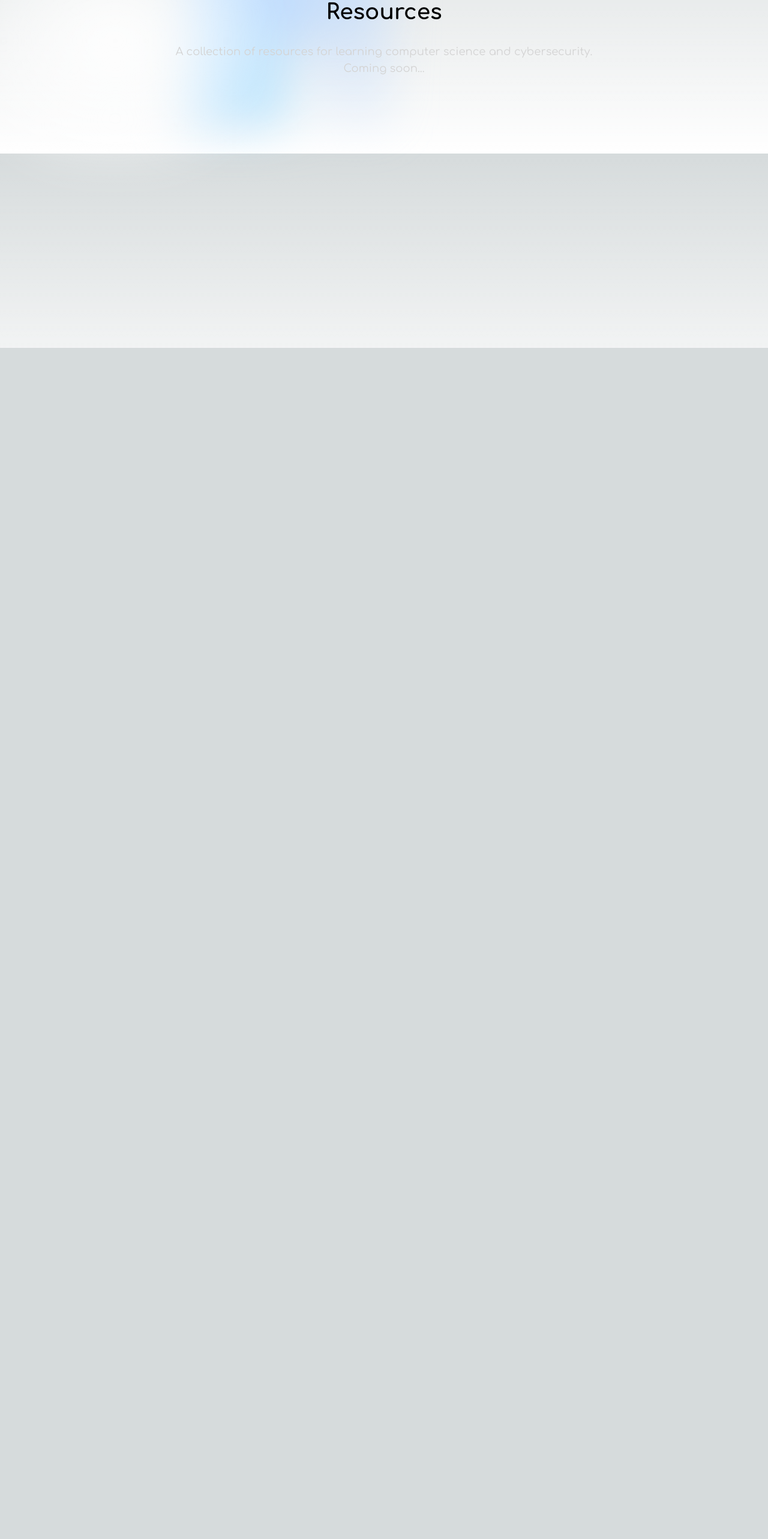
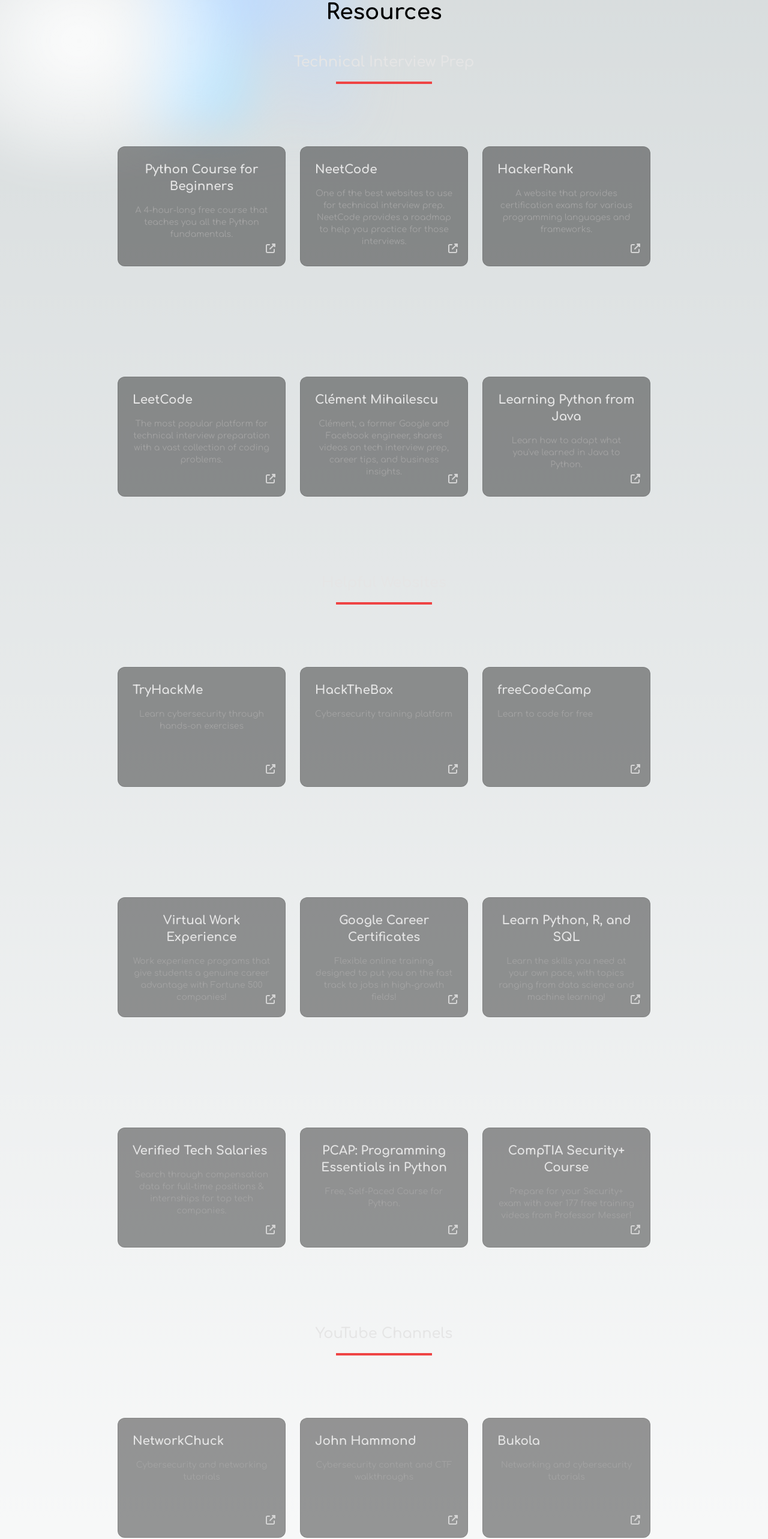
Before and after one commit to SJUACM/Website-V2, a Next.js app: page /resources in a window 1280 px wide. Shown: the part 220-2786 px from the top of the page at 60% size. Before the commit the page ends 800 px from the top, so only its background shows below. Built offline with nearby package versions, Linux system fonts and the light colour scheme.

Commit message:
initial resources page

```diff
--- a/src/app/meetings/page.tsx
+++ b/src/app/meetings/page.tsx
@@ -1,3 +1,5 @@
+"use client";
+
 import Meeting from "../components/meeting";
 import AWS from "../../../public/images/AWS_1.jpg";
 import Clue from "../../../public/images/Clue_Pt2_1.jpg";
--- a/src/app/resources/page.tsx
+++ b/src/app/resources/page.tsx
@@ -1,15 +1,212 @@
 "use client";
 import React from "react";
+import { FontAwesomeIcon } from "@fortawesome/react-fontawesome";
+import {
+  faCode,
+  faLaptopCode,
+  faVideo,
+  faExternalLinkAlt
+} from "@fortawesome/free-solid-svg-icons";
+import { IconProp } from '@fortawesome/fontawesome-svg-core';
+import { CardBody, CardContainer, CardItem } from "../components/3d-card";
+
+interface Resource {
+  title: string;
+  description: string;
+  link: string;
+  icon?: IconProp;
+}
+
+const interviewResources: Resource[] = [
+  {
+    title: "Python Course for Beginners",
+    description: "A 4-hour-long free course that teaches you all the Python fundamentals.",
+    link: "https://www.youtube.com/watch?v=rfscVS0vtbw",
+    icon: faCode,
+  },
+  {
+    title: "NeetCode",
+    description: "One of the best websites to use for technical interview prep. NeetCode provides a roadmap to help you practice for those interviews.",
+    link: "https://www.youtube.com/c/neetcode",
+    icon: faLaptopCode,
+  },
+  {
+    title: "HackerRank",
+    description: "A website that provides certification exams for various programming languages and frameworks.",
+    link: "https://www.hackerrank.com/skills-verification",
+    icon: faCode,
+  },
+  {
+    title: "LeetCode",
+    description: "The most popular platform for technical interview preparation with a vast collection of coding problems.",
+    link: "https://leetcode.com",
+    icon: faCode,
+  },
+  {
+    title: "Clément Mihailescu",
+    description: "Clément, a former Google and Facebook engineer, shares videos on tech interview prep, career tips, and business insights.",
+    link: "https://www.youtube.com/channel/UCaO6VoaYJv4kS-TQO_M-N_g/featured",
+    icon: faLaptopCode,
+  },
+  {
+    title: "Learning Python from Java",
+    description: "Learn how to adapt what you've learned in Java to Python.",
+    link: "https://www.youtube.com/watch?v=xLovcfIugy8",
+    icon: faCode,
+  }
+];
+
+const helpfulWebsites: Resource[] = [
+  {
+    title: "TryHackMe",
+    description: "Learn cybersecurity through hands-on exercises",
+    link: "https://tryhackme.com",
+  },
+  {
+    title: "HackTheBox",
+    description: "Cybersecurity training platform",
+    link: "https://www.hackthebox.com",
+  },
+  {
+    title: "freeCodeCamp",
+    description: "Learn to code for free",
+    link: "https://www.freecodecamp.org",
+  },
+  {
+    title: "Virtual Work Experience",
+    description: "Work experience programs that give students a genuine career advantage with Fortune 500 companies!",
+    link: "https://www.theforage.com/",
+  },
+  {
+    title: "Google Career Certificates",
+    description: "Flexible online training designed to put you on the fast track to jobs in high-growth fields!",
+    link: "https://grow.google/certificates/",
+  },
+  {
+    title: "Learn Python, R, and SQL",
+    description: "Learn the skills you need at your own pace, with topics ranging from data science and machine learning!",
+    link: "https://www.datacamp.com/",
+  },
+  {
+    title: "Verified Tech Salaries",
+    description: "Search through compensation data for full-time positions & internships for top tech companies.",
+    link: "https://www.levels.fyi/?compare=Datadog,Capital%20One,Bloomberg&track=Software%20Engineer",
+  },
+  {
+    title: "PCAP: Programming Essentials in Python",
+    description: "Free, Self-Paced Course for Python.",
+    link: "https://www.netacad.com/courses/python-essentials-1?courseLang=en-US",
+  },
+  {
+    title: "CompTIA Security+ Course",
+    description: "Prepare for your Security+ exam with over 177 free training videos from Professor Messer!",
+    link: "https://www.professormesser.com/security-plus/sy0-701/sy0-701-video/sy0-701-comptia-security-plus-course/",
+  }
+];
+
+const youtubeChannels: Resource[] = [
+  {
+    title: "NetworkChuck",
+    description: "Cybersecurity and networking tutorials",
+    link: "https://www.youtube.com/@NetworkChuck",
+    icon: faVideo,
+  },
+  {
+    title: "John Hammond",
+    description: "Cybersecurity content and CTF walkthroughs",
+    link: "https://www.youtube.com/@_JohnHammond",
+    icon: faVideo,
+  },
+  {
+    title: "Bukola",
+    description: "Networking and cybersecurity tutorials",
+    link: "https://www.youtube.com/c/Bukola1",
+    icon: faVideo,
+  },
+  {
+    title: "Fireship",
+    description: "Quick, practical web development and programming tutorials",
+    link: "https://www.youtube.com/@Fireship",
+    icon: faVideo,
+  },
+];
+
+function ResourceCard({ resource }: { resource: Resource }) {
+  return (
+    <CardContainer className="inter-var">
+      <CardBody className="bg-black/40 relative group/card dark:hover:shadow-2xl dark:hover:shadow-red-500/[0.1] dark:bg-black dark:border-white/[0.2] border-black/[0.1] w-auto sm:w-[280px] h-[200px] rounded-xl p-6 border">
+        <CardItem
+          translateZ="50"
+          className="text-xl font-bold text-neutral-200 mb-4"
+        >
+          {resource.title}
+        </CardItem>
+        <CardItem
+          as="p"
+          translateZ="60"
+          className="text-neutral-400 text-sm mb-4"
+        >
+          {resource.description}
+        </CardItem>
+        <CardItem translateZ="40" className="absolute bottom-4 right-4">
+          <a
+            href={resource.link}
+            target="_blank"
+            rel="noreferrer"
+            className="text-neutral-300 hover:text-red-500 transition-colors"
+          >
+            <FontAwesomeIcon icon={faExternalLinkAlt as IconProp} />
+          </a>
+        </CardItem>
+      </CardBody>
+    </CardContainer>
+  );
+}
 
 export default function Resources() {
   return (
     <div className="mt-[-100px] text-center items-center justify-center max-w-7xl mx-auto px-8">
       <div className="p-8">
-        <h1 className="text-4xl font-bold mb-8">Resources</h1>
-        <p className="text-lg text-neutral-300 max-w-3xl mx-auto">
-          A collection of resources for learning computer science and cybersecurity.
-          Coming soon...
-        </p>
+        <h1 className="text-4xl font-bold mb-12">Resources</h1>
+
+        {/* Technical Interview Prep Section */}
+        <div className="mb-12">
+          <h2 className="text-2xl font-semibold mb-6 text-neutral-200">
+            Technical Interview Prep
+            <div className="h-1 w-40 bg-red-500 mx-auto mt-4"></div>
+          </h2>
+          <div className="grid grid-cols-1 md:grid-cols-2 lg:grid-cols-3 gap-6">
+            {interviewResources.map((resource) => (
+              <ResourceCard key={resource.title} resource={resource} />
+            ))}
+          </div>
+        </div>
+
+        {/* Helpful Websites Section */}
+        <div className="mb-12">
+          <h2 className="text-2xl font-semibold mb-6 text-neutral-200">
+            Helpful Websites
+            <div className="h-1 w-40 bg-red-500 mx-auto mt-4"></div>
+          </h2>
+          <div className="grid grid-cols-1 md:grid-cols-2 lg:grid-cols-3 gap-6">
+            {helpfulWebsites.map((resource) => (
+              <ResourceCard key={resource.title} resource={resource} />
+            ))}
+          </div>
+        </div>
+
+        {/* YouTube Channels Section */}
+        <div className="mb-12">
+          <h2 className="text-2xl font-semibold mb-6 text-neutral-200">
+            YouTube Channels
+            <div className="h-1 w-40 bg-red-500 mx-auto mt-4"></div>
+          </h2>
+          <div className="grid grid-cols-1 md:grid-cols-2 lg:grid-cols-3 gap-6">
+            {youtubeChannels.map((resource) => (
+              <ResourceCard key={resource.title} resource={resource} />
+            ))}
+          </div>
+        </div>
       </div>
     </div>
   );
```
Also changed, not shown: 1 other file (tests, documents, lock files or other folders).
